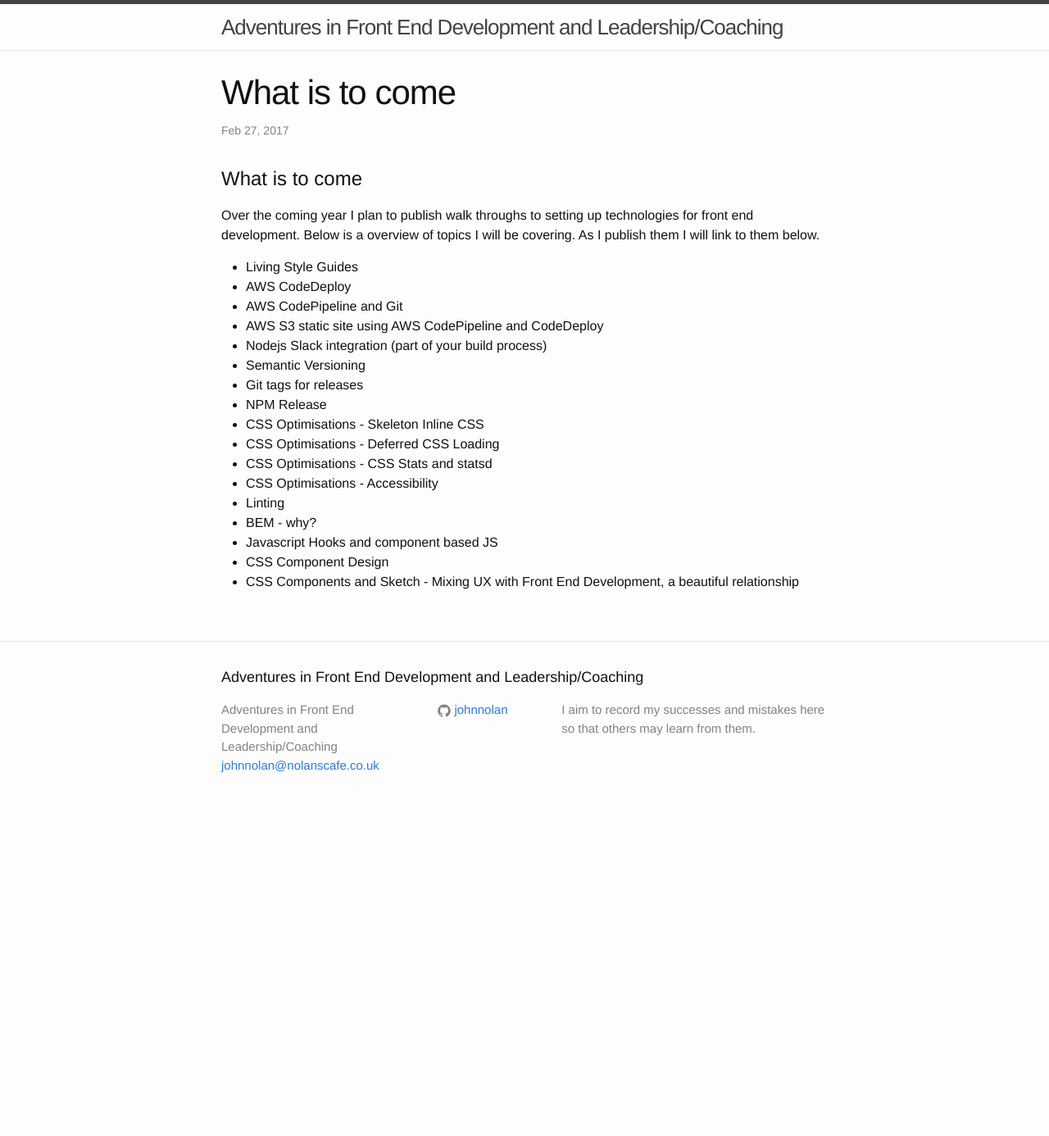
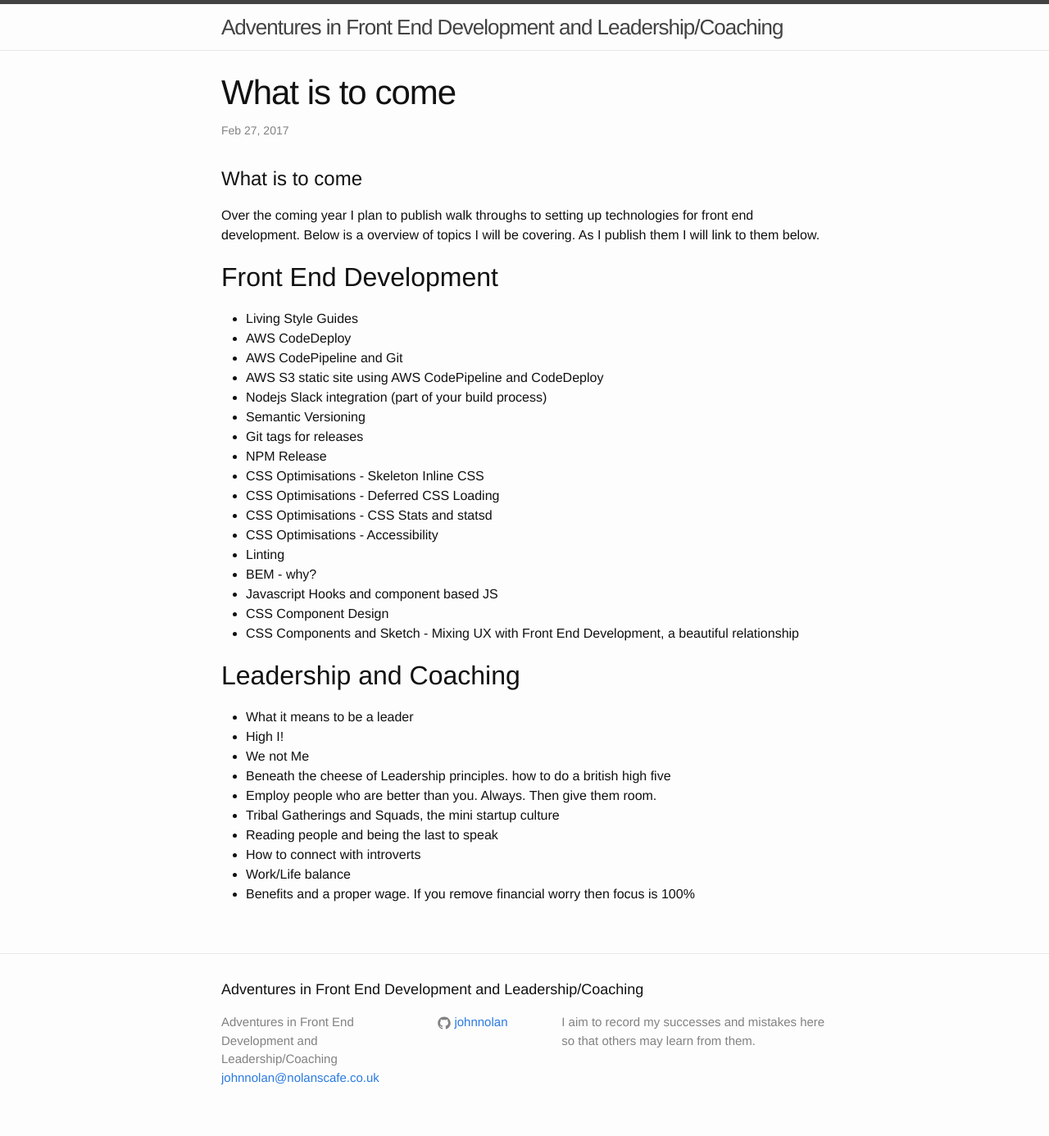
Before and after one commit to johnnolan/blog, a Jekyll site: the page built from _posts/2017-02-27-what-is-to-come.markdown, in a window 1280 px wide. Shown: the whole page at 82% size. Built offline with Jekyll 4.4.1, drawn with Linux system fonts in a browser that asks for light colours; before the commit the page ends 1005 px from its top, so only the background shows below that.

Commit message:
Added Leadership/coaching

```diff
--- a/_posts/2017-02-27-what-is-to-come.markdown
+++ b/_posts/2017-02-27-what-is-to-come.markdown
@@ -9,6 +9,8 @@
 
 Over the coming year I plan to publish walk throughs to setting up technologies for front end development. Below is
 a overview of topics I will be covering. As I publish them I will link to them below.
+
+## Front End Development
 
 * Living Style Guides
 * AWS CodeDeploy
@@ -27,3 +29,16 @@
 * Javascript Hooks and component based JS
 * CSS Component Design
 * CSS Components and Sketch - Mixing UX with Front End Development, a beautiful relationship
+
+## Leadership and Coaching
+
+* What it means to be a leader
+* High I!
+* We not Me
+* Beneath the cheese of Leadership principles. how to do a british high five
+* Employ people who are better than you. Always. Then give them room.
+* Tribal Gatherings and Squads, the mini startup culture
+* Reading people and being the last to speak
+* How to connect with introverts
+* Work/Life balance
+* Benefits and a proper wage. If you remove financial worry then focus is 100%
```
